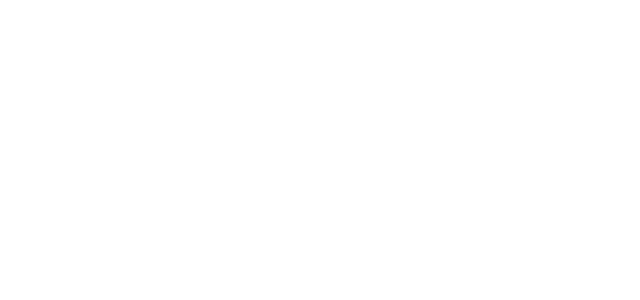
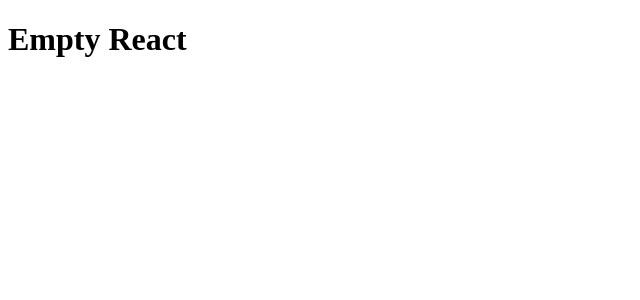
Before and after one commit to okerekechinweotito/findmycar, a React (Create React App) app: page / in a window 1280 px wide. Shown: the top 300 px of the page, without its empty margins (0-640 px from the left). Built offline with nearby package versions, Linux system fonts and the light colour scheme.

Commit message:
fresh file structure

```diff
--- a/src/App.js
+++ b/src/App.js
@@ -1,5 +1,9 @@
 function App() {
-  return <div className="App"></div>;
+  return (
+    <div className="App">
+      <h1> Empty React</h1>
+    </div>
+  );
 }
 
 export default App;
```
